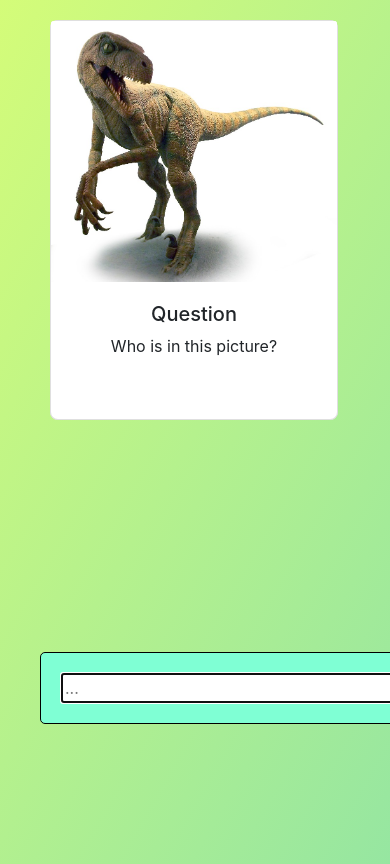
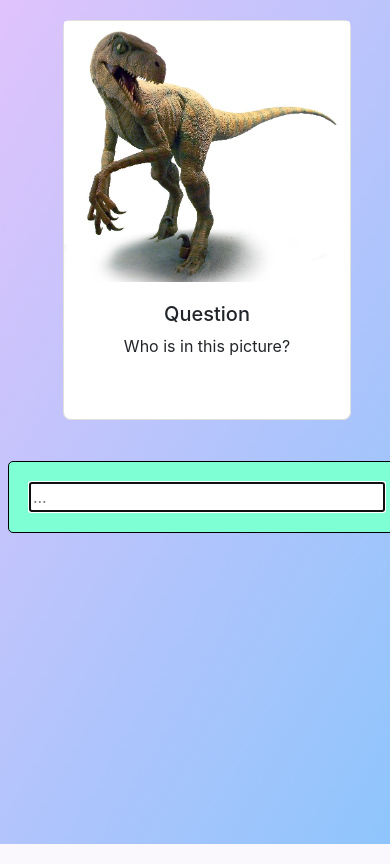
Before and after one commit to arthurdamm/twodoor, a PHP site: page / in a window 390 px wide; the page is wider, and only the part inside the window is pictured. Run offline with PHP 8.4, Linux system fonts and the light colour scheme; some libraries are stand-ins or nearby versions.

```diff
--- a/index.html
+++ b/index.html
@@ -59,7 +59,6 @@
           </div>
       </div>
     </div>
-</div>
     <div class="control">
         <div class="text-box">
             <input type="text" name="text-answer" placeholder="...">
@@ -68,9 +67,7 @@
           <a href="#" class="btn btn--next"></a>
         </div>
       </div>
-
-
-
+</div>
 
   <script src="https://code.jquery.com/jquery-3.3.1.slim.min.js" integrity="sha384-q8i/X+965DzO0rT7abK41JStQIAqVgRVzpbzo5smXKp4YfRvH+8abtTE1Pi6jizo" crossorigin="anonymous"></script>
   <script src="https://cdnjs.cloudflare.com/ajax/libs/popper.js/1.14.3/umd/popper.min.js" integrity="sha384-ZMP7rVo3mIykV+2+9J3UJ46jBk0WLaUAdn689aCwoqbBJiSnjAK/l8WvCWPIPm49" crossorigin="anonymous"></script>
--- a/static/styles/card.css
+++ b/static/styles/card.css
@@ -1,7 +1,11 @@
 
+html {
+    height: 100%;
+    width: 100%;
+}
 body {
-    background-image: linear-gradient(120deg, #d4fc79 0%, #96e6a1 100%);
-    height: 100vh;
+    background-image: linear-gradient(120deg, #e0c3fc 0%, #8ec5fc 100%);
+    /* height: 95vh; */
 }
 
 .container {
@@ -9,13 +13,14 @@ body {
     display: flex;
     flex-direction: column;
     height: 55vh;
-    width: 20rem;
+    width: 32.5rem;
     margin: auto;
     margin-top: 5%;
+    left: 3rem;
     /* margin-left: 32.75%; */
     /* margin-left: 15rem; */
     position: relative;
-    top:0;bottom:0;left:0;right:0;
+    /* top:0;bottom:0;left:0;right:0; */
     background-position: top;
 }
 
@@ -93,13 +98,13 @@ body {
     display: flex;
     position: relative;
     justify-content: space-between;
-    margin: auto;
-    top: 20%;
-    width: 30rem;
+    /* top: 20%; */
+    margin-top: 90%;
+    /* width: 30rem; */
     /* float: left; */
     /* margin-bottom: 70%; */
-    /* margin-left: 32.75%; */
-    background-position: top;
+    margin-left: 1%;
+    /* background-position: top; */
 }
 
 .text-box {
@@ -108,7 +113,7 @@ body {
     /* width: 25.5rem; */
     border: 1px solid black;
     background: aquamarine;
-    margin-left: 2.5rem;
+    margin-left: -3.75rem;
 }
 
 input {
@@ -123,7 +128,7 @@ input {
 }
 
 .btn--next {
-    background-color: rgb(9, 209, 9);
+    background-image: linear-gradient(120deg, #d4fc79 0%, #96e6a1 100%);
     clip-path: polygon(0% 20%, 60% 20%, 60% 0%, 100% 50%, 60% 100%, 60% 80%, 0% 80%);
     right: 6rem;
     height: 4.5rem;
```
Lines whose indentation alone changed are shown as unchanged.
